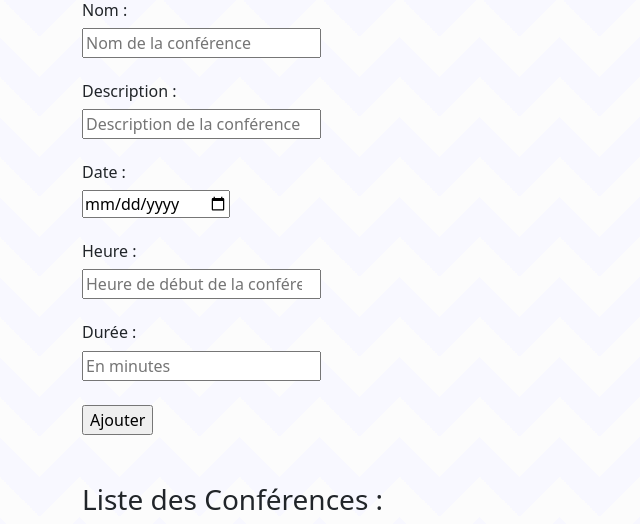
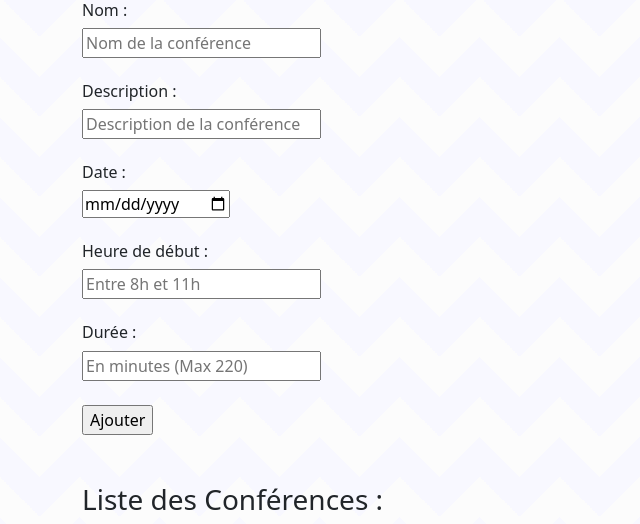
Before and after one commit to TRAN-Ki/ktnslrhls-hsp, a PHP site: page /vue/ajout_conference.php in a window 1280 px wide. Shown: the part 163-687 px from the top of the page, without its empty margins (0-640 px from the left). Run offline with PHP 8.4, Linux system fonts and the light colour scheme; data that the repository does not hold is empty; some libraries are stand-ins or nearby versions.

Commit message:
Fix: Register select hopital + front conference

```diff
--- a/vue/ajout_conference.php
+++ b/vue/ajout_conference.php
@@ -55,17 +55,17 @@ session_start();
         $conf->setValider(0);
 
         ?>
-        <form action="../src/traitement/add_conference_user.php" method="post">
+        <form action="../src/traitement/add_conference_user.php" onsubmit="" method="post">
             <h6>Nom : </h6>
-            <input type="text" name="nom" placeholder="Nom de la conférence"> <br><br>
+            <input type="text" name="nom" placeholder="Nom de la conférence" required> <br><br>
             <h6>Description : </h6>
-            <input type="text" name="desc" placeholder="Description de la conférence"> <br><br>
+            <input type="text" name="desc" placeholder="Description de la conférence" required> <br><br>
             <h6>Date : </h6>
-            <input type="date" name="date" placeholder="Date de la conférence"> <br><br>
-            <h6>Heure : </h6>
-            <input type="number" name="heure" placeholder="Heure de début de la conférence"> <br><br>
+            <input type="date" name="date" placeholder="Date de la conférence" required> <br><br>
+            <h6>Heure de début : </h6>
+            <input type="number" name="heure" placeholder="Entre 8h et 11h" required> <br><br>
             <h6>Durée : </h6>
-            <input type="number" name="duree" placeholder="En minutes"> <br><br>
+            <input type="number" name="duree" placeholder="En minutes (Max 220)" required> <br><br>
             <input type="submit" value="Ajouter">
         </form>
         <br><br>
@@ -120,3 +120,4 @@ session_start();
 </div>
 <br><br>
 </body>
+</html>
```
Also changed, not shown: vue/register.php (+15 -13 lines).
